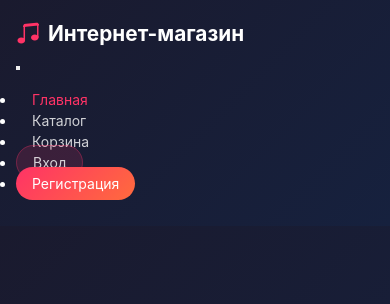
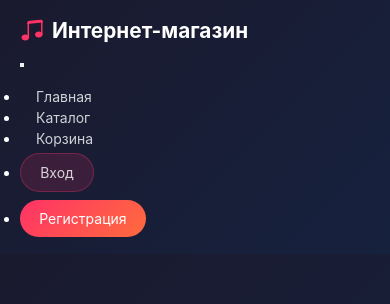
Before and after one commit to NIIIIIIIIIIIk/mysicant, a Vue app: page / in a window 390 px wide. Shown: the top 304 px of the page. Built offline with nearby package versions, Linux system fonts and the light colour scheme; some icons are missing.

Commit message:
Update Navbar.vue

```diff
--- a/src/components/Navbar.vue
+++ b/src/components/Navbar.vue
@@ -1,18 +1,18 @@
 <template>
-  <nav class="navbar navbar-expand-lg navbar-dark">
-    <div class="container-fluid">
+  <nav class="navbar navbar-expand-lg navbar-dark sticky-top">
+    <div class="container">
       <!-- Логотип -->
       <router-link to="/" class="navbar-brand">
         <i class="bi bi-music-note-beamed"></i>
         <span>Интернет-магазин</span>
       </router-link>
 
-      <!-- Кнопка бургер-меню для мобильных -->
+      <!-- Кнопка бургер-меню -->
       <button class="navbar-toggler" type="button" data-bs-toggle="collapse" data-bs-target="#navbarNav">
         <span class="navbar-toggler-icon"></span>
       </button>
 
-      <!-- Основное меню -->
+      <!-- Меню -->
       <div class="collapse navbar-collapse" id="navbarNav">
         <ul class="navbar-nav ms-auto">
           <li class="nav-item">
@@ -28,32 +28,24 @@
             </router-link>
           </li>
 
-          <!-- Не авторизован -->
-          <template v-if="!authStore.isAuthenticated">
-            <li class="nav-item">
+          <li v-if="!authStore.isAuthenticated" class="nav-item">
             <router-link to="/login" class="nav-link btn-login">Вход</router-link>
           </li>
-            <li class="nav-item">
+          <li v-if="!authStore.isAuthenticated" class="nav-item">
             <router-link to="/register" class="nav-link btn-register">Регистрация</router-link>
           </li>
-          </template>
 
-          <!-- Авторизован -->
-          <template v-else>
-            <li class="nav-item dropdown">
+          <li v-if="authStore.isAuthenticated" class="nav-item dropdown">
             <a class="nav-link dropdown-toggle" href="#" role="button" data-bs-toggle="dropdown">
               <i class="bi bi-person-circle"></i> {{ authStore.userName }}
             </a>
             <ul class="dropdown-menu dropdown-menu-end">
-                <li v-if="authStore.isAdmin">
-                  <router-link to="/admin" class="dropdown-item">Админ-панель</router-link>
-                </li>
+              <li v-if="authStore.isAdmin"><router-link to="/admin" class="dropdown-item">Админ-панель</router-link></li>
               <li><router-link to="/profile" class="dropdown-item">Профиль</router-link></li>
               <li><hr class="dropdown-divider"></li>
               <li><a class="dropdown-item text-danger" href="#" @click.prevent="logout">Выйти</a></li>
             </ul>
           </li>
-          </template>
         </ul>
       </div>
     </div>
@@ -82,13 +74,14 @@ const logout = async () => {
 .navbar {
   background: linear-gradient(135deg, #1a1a2e 0%, #16213e 100%);
   box-shadow: 0 4px 20px rgba(0, 0, 0, 0.3);
-  padding: 1rem 0;
+  padding: 0.8rem 0;
 }
 
-.container-fluid {
+.container {
   max-width: 1400px;
   margin: 0 auto;
-  padding: 0 24px;
+  padding: 0 20px;
+  width: 100%;
 }
 
 .navbar-brand {
@@ -105,6 +98,10 @@ const logout = async () => {
   color: #ff3366;
 }
 
+.navbar-nav {
+  gap: 4px;
+}
+
 .nav-link {
   color: rgba(255, 255, 255, 0.8) !important;
   transition: all 0.3s ease;
@@ -115,15 +112,14 @@ const logout = async () => {
   color: #ff3366 !important;
 }
 
-.nav-link.router-link-active {
-  color: #ff3366 !important;
+/* Кнопки */
+.btn-login, .btn-register {
+  border-radius: 30px !important;
+  padding: 0.5rem 1.2rem !important;
 }
 
-/* Кнопки входа и регистрации */
 .btn-login {
   background: rgba(255, 51, 102, 0.15);
-  border-radius: 30px !important;
-  margin-left: 8px;
   border: 1px solid rgba(255, 51, 102, 0.3);
 }
 
@@ -134,8 +130,6 @@ const logout = async () => {
 
 .btn-register {
   background: linear-gradient(135deg, #ff3366, #ff6b3d);
-  border-radius: 30px !important;
-  margin-left: 8px;
   color: white !important;
 }
 
@@ -147,8 +141,8 @@ const logout = async () => {
 /* Бейдж корзины */
 .cart-badge {
   position: absolute;
-  top: -8px;
-  right: -8px;
+  top: -5px;
+  right: -10px;
   background: #ff3366;
   color: white;
   border-radius: 50%;
@@ -165,7 +159,6 @@ const logout = async () => {
   background: #1a1a2e;
   border: 1px solid rgba(255, 255, 255, 0.1);
   border-radius: 12px;
-  margin-top: 8px;
 }
 
 .dropdown-item {
@@ -183,19 +176,26 @@ const logout = async () => {
   background: rgba(255, 255, 255, 0.1);
 }
 
-/* Адаптация для мобильных */
+/* Адаптация */
 @media (max-width: 992px) {
   .navbar-nav {
-    padding: 1rem 0;
+    margin-top: 1rem;
   }
 
   .btn-login, .btn-register {
     margin: 4px 0;
     text-align: center;
+    display: inline-block;
+    width: auto;
   }
 
-  .container-fluid {
-    padding: 0 16px;
+  .dropdown-menu {
+    background: transparent;
+    padding-left: 1rem;
+  }
+
+  .dropdown-item {
+    color: rgba(255, 255, 255, 0.7);
   }
 }
 </style>
```
Lines whose indentation alone changed are shown as unchanged.
